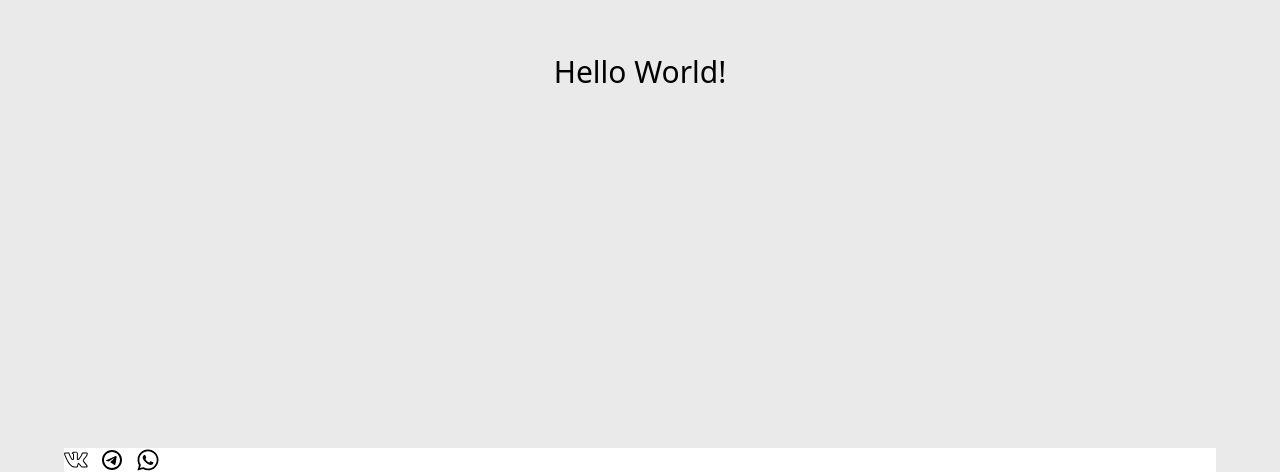
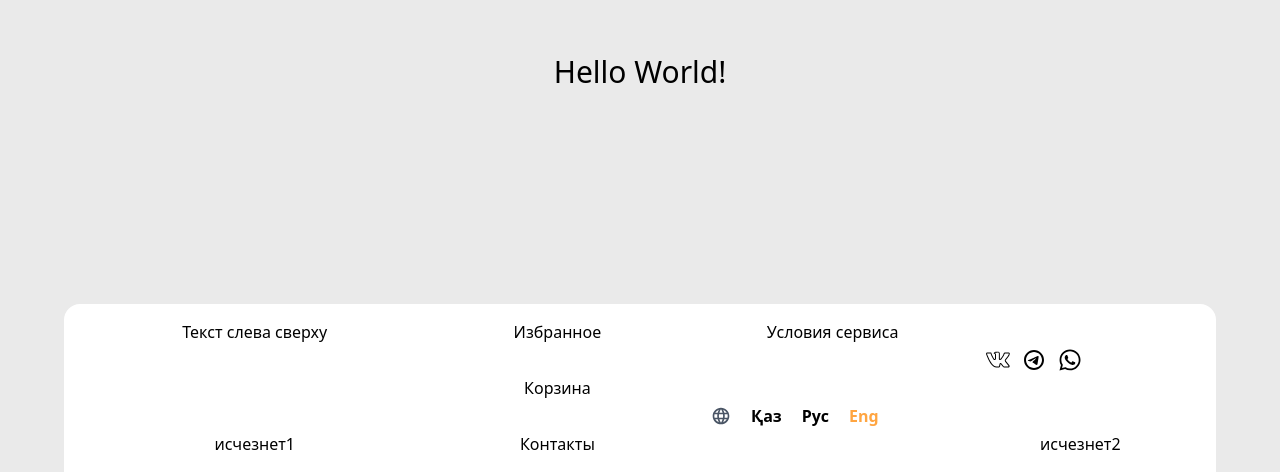
Before and after one commit to A6ad0n/verbose-octo-meme, a React (Vite) app: page / in a window 1280 px wide. Shown: the part 328-800 px from the top of the page. Built offline with nearby package versions, Linux system fonts and the light colour scheme.

Commit message:
Base of table

```diff
--- a/src/components/Footer/Footer.tsx
+++ b/src/components/Footer/Footer.tsx
@@ -1,13 +1,38 @@
+import LanguageChange from "./LanguageChange/LanguageChange"
 import SocialNets from "./SocialNets/SocialNets"
 
 const Footer = () => {
   return (
-    <div className="fixed bottom-0 left-[5vw] right-[5vw] mxauto rounded-t-2xl bg-white">
-			<SocialNets
-        vkURL="https://vk.com/a6adon"
-        tgURL="https://t.me/A6add0n"
-        whURL=""
-      />
+    <div className="fixed bottom-0 left-[5vw] right-[5vw] px-[2vw] mxauto rounded-t-2xl bg-white">
+			<table className="table-auto w-full">
+				<tbody>
+					<tr>
+						<td className="row-span-2 align-top p-4 w-[30%] hidden sm:table-cell" rowSpan={2}>Текст слева сверху</td>
+						<td className="p-4 w-[25%]">
+							Избранное
+						</td>
+						<td className="p-4 w-[25%]">Условия сервиса</td>
+						<td className="p-4 w-[20%] hidden md:table-cell" rowSpan={2}>
+							<SocialNets
+								vkURL="https://vk.com/a6adon"
+								tgURL="https://t.me/A6add0n"
+								whURL=""
+							/>
+						</td>
+					</tr>
+					<tr>
+						<td className="p-4">Корзина</td>
+						<td className="p-4" rowSpan={2}>
+							<LanguageChange />
+						</td>
+					</tr>
+					<tr>
+						<td className="p-4 hidden sm:table-cell">исчезнет1</td>
+						<td className="p-4">Контакты</td>
+						<td className="p-4 hidden md:table-cell">исчезнет2</td>
+					</tr>
+				</tbody>
+			</table>
     </div>
   )
 }
```
